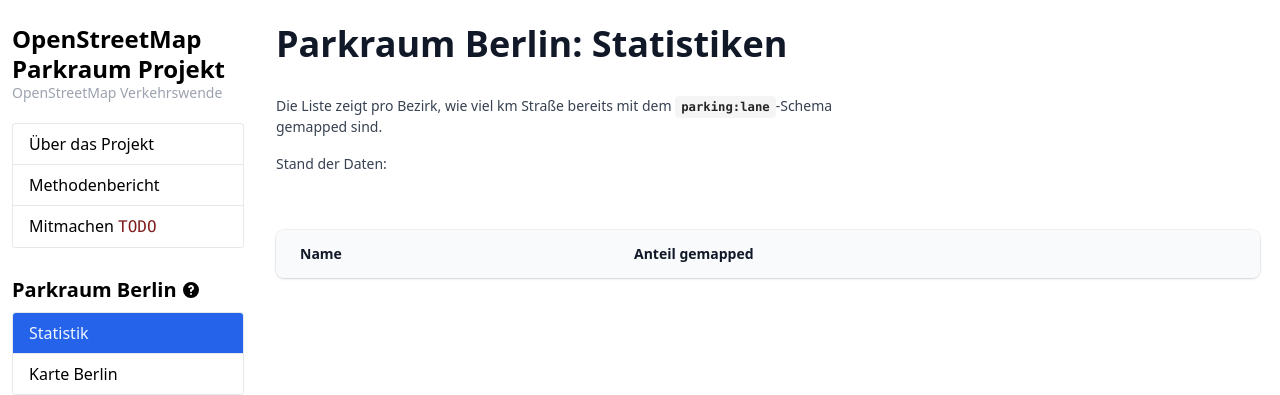
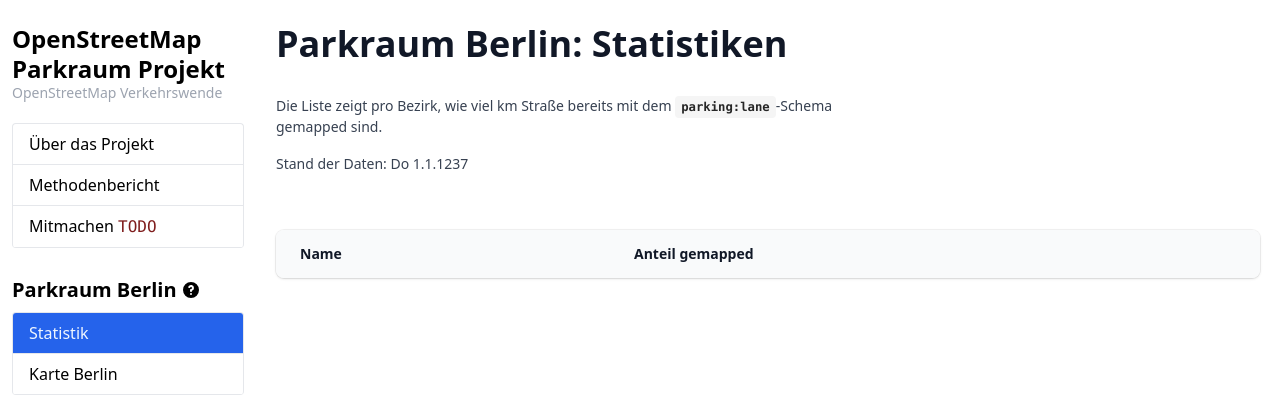
Before and after one commit to osmberlin/parkraum.osm-verkehrswende.org, a Jekyll site: the page built from project-vector-tiles/dashboard.html, in a window 1280 px wide. Shown: the top 395 px of the page. Built offline with Jekyll 4.4.1, drawn with Linux system fonts in a browser that asks for light colours.

Commit message:
Dashboard: Show last update date - fix initial render
We show the founding date of berlin; no parking space before that, right?

```diff
--- a/project-vector-tiles/dashboard.html
+++ b/project-vector-tiles/dashboard.html
@@ -28,7 +28,7 @@
     </p>
     <p
       class="mt-2 text-sm text-gray-700"
-      x-data="{ date: '' }"
+      x-data="{ date: new Date('1237-01-01') }"
       x-init="date = await new Date(await (await (await fetch('https://vts.mapwebbing.eu/public.highways.json')).json()).description)"
     >
       Stand der Daten:
```
